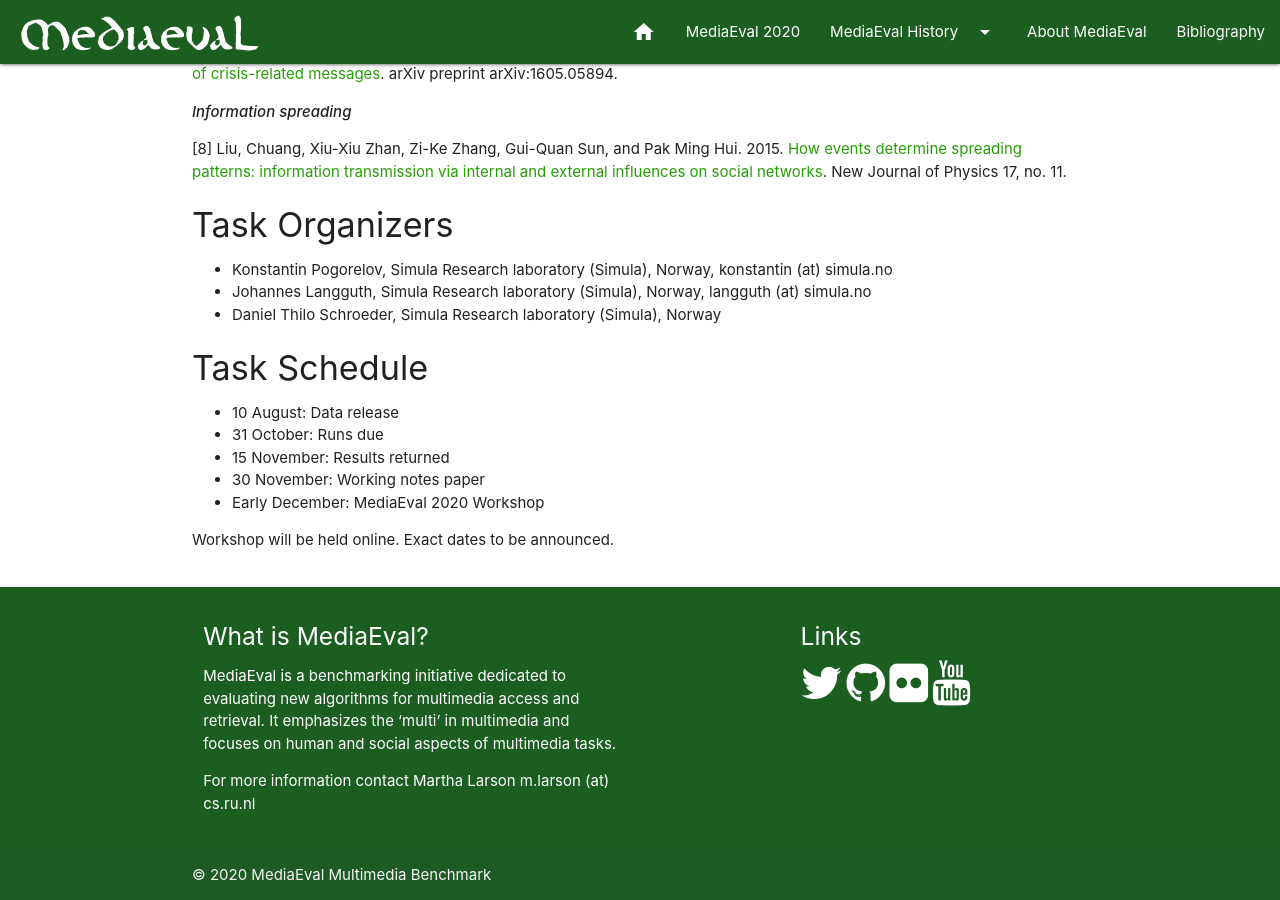
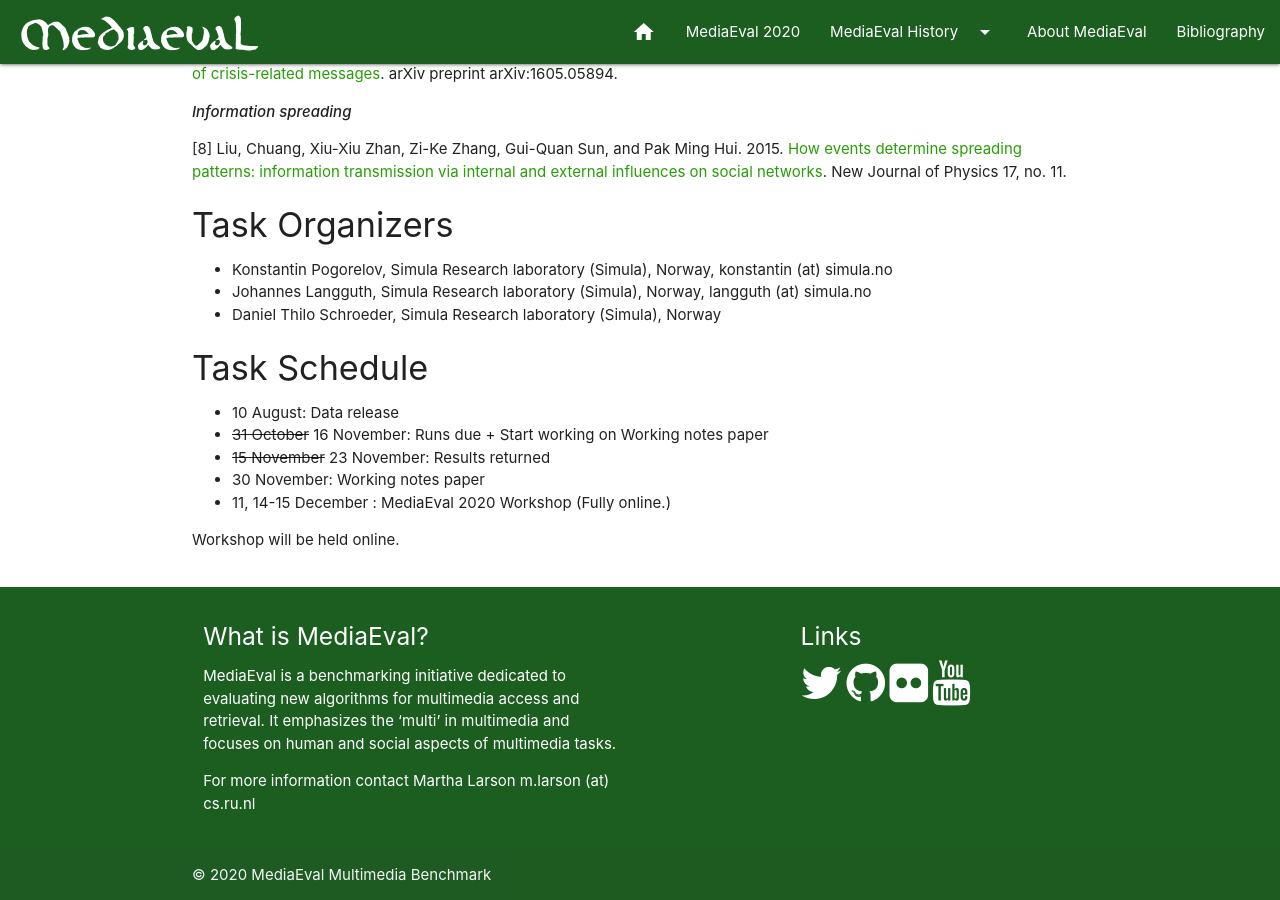
Before and after one commit to multimediaeval/multimediaeval.github.io, a Jekyll site: the page built from _editions/2020/tasks/fakenews.md, in a window 1280 px wide and 900 px high, scrolled down 1940 px. Built offline with Jekyll 4.4.1, drawn with Linux system fonts in a browser that asks for light colours.

Commit message:
Update fakenews.md
Deadline extension.

```diff
--- a/_editions/2020/tasks/fakenews.md
+++ b/_editions/2020/tasks/fakenews.md
@@ -77,9 +77,9 @@
 
 #### Task Schedule
 * 10 August: Data release <!-- # Replace XX with your date. Latest possible is 31 July-->
-* 31 October: Runs due <!-- # Replace XX with your date. Latest possible is 31 October-->
-* 15 November: Results returned  <!-- Fixed. Please do not change-->
+* ~~31 October~~ 16 November: Runs due + Start working on Working notes paper <!-- # Replace XX with your date. Latest possible is 31 October-->
+* ~~15 November~~ 23 November: Results returned  <!-- Fixed. Please do not change-->
 * 30 November: Working notes paper  <!-- Fixed. Please do not change-->
-* Early December: MediaEval 2020 Workshop <!-- Fixed. Please do not change-->
+* 11, 14-15 December : MediaEval 2020 Workshop (Fully online.) <!-- Fixed. Please do not change-->
 
-Workshop will be held online. Exact dates to be announced.
+Workshop will be held online.
```
